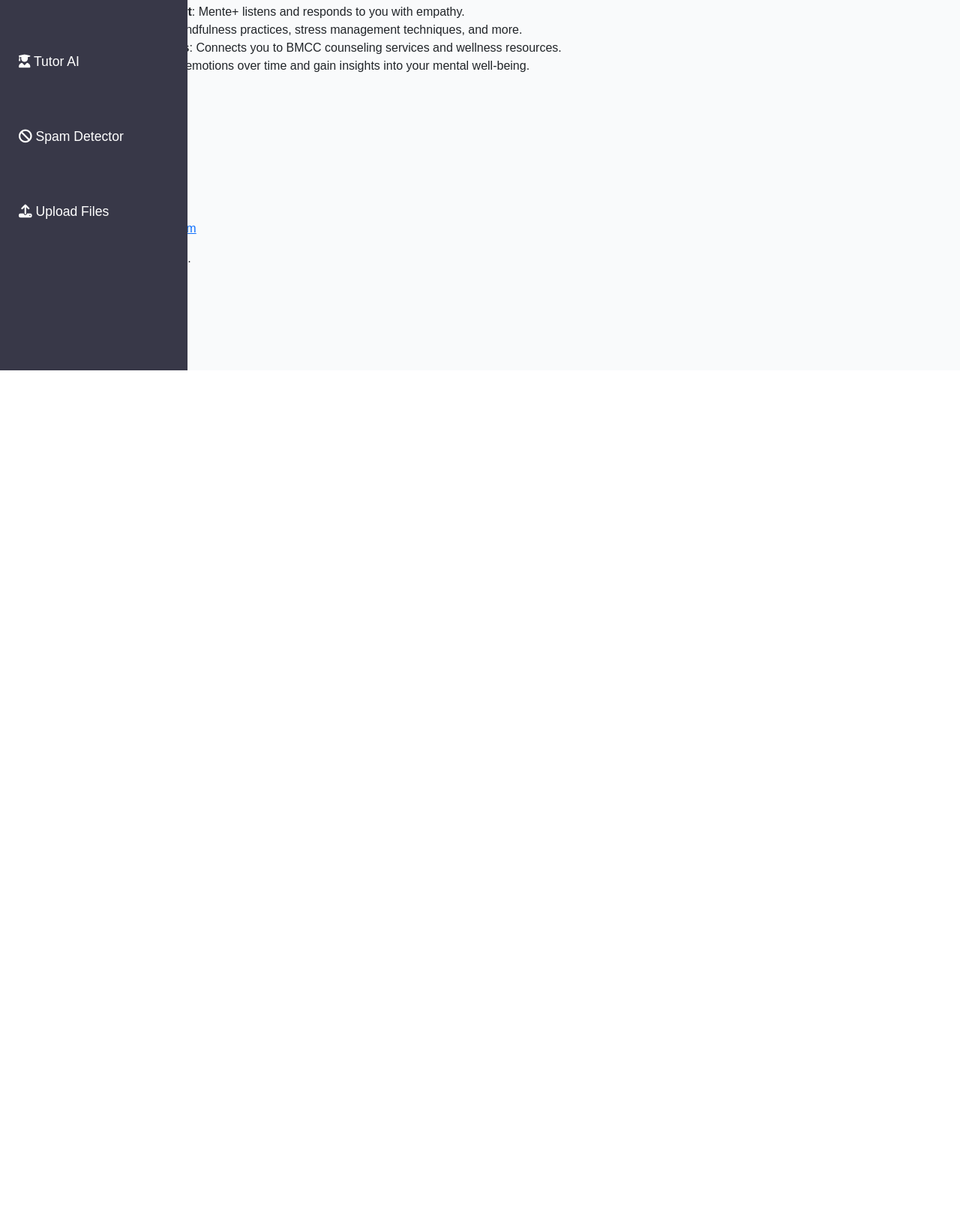
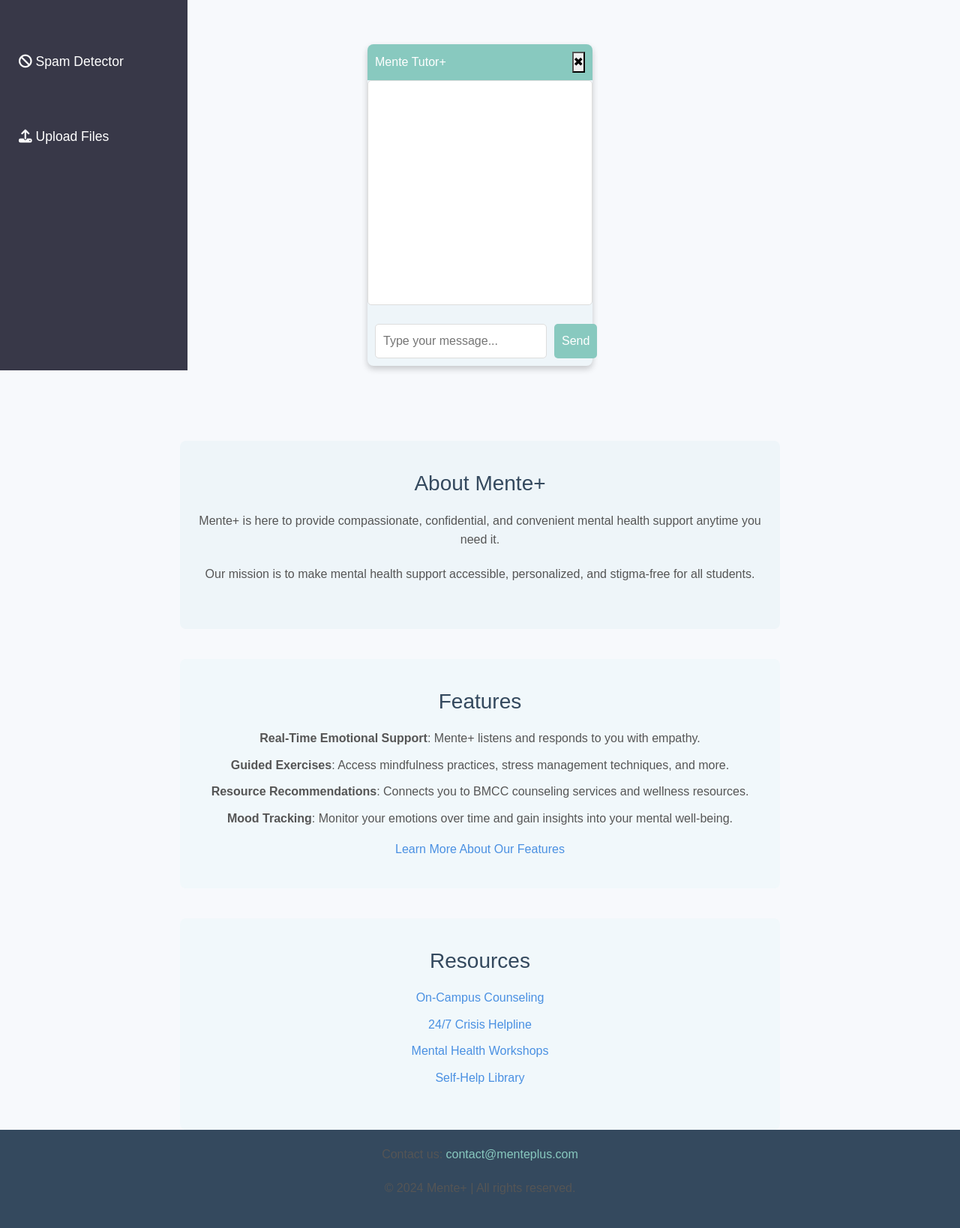
Before and after one commit to TraseRRR98/BMCC_Companion_app, a PHP site: page /tutor/tutor.html in a window 1280 px wide. Shown: the part 306-1944 px from the top of the page at 75% size. Before the commit the page ends 800 px from the top, so only its background shows below. Run offline with PHP 8.4, Linux system fonts and the light colour scheme; some libraries are stand-ins or nearby versions.

Commit message:
Update links in control panel and tutor pages; add initial styles for Tutor AI

```diff
--- a/control_panel/control_panel.php
+++ b/control_panel/control_panel.php
@@ -79,7 +79,7 @@
 
     <div class="sidebar show" id="sidebar">
         <a href="../mente/mente.html"><span class="fas fa-comment-alt"></span> Mental Health Chatbot</a>
-        <a href="#"><span class="fas fa-user-graduate"></span> Tutor AI</a>
+        <a href="../tutor/tutor.html"><span class="fas fa-user-graduate"></span> Tutor AI</a>
         <a href="#"><span class="fas fa-ban"></span> Spam Detector</a>
         <a href="../files/uploader.php"><span class="fas fa-upload"></span> Upload Files</a>
     </div>
--- a/files/uploader.php
+++ b/files/uploader.php
@@ -105,9 +105,9 @@
 
     <!-- Sidebar -->
     <div class="sidebar show" id="sidebar">
-        <a href = "../control_panel/control_panel.html"><span class="fas fa-tachometer-alt"></span> Dashboard</a>
+        <a href = "../control_panel/control_panel.php"><span class="fas fa-tachometer-alt"></span> Dashboard</a>
         <a href="../mente/mente.html"><span class="fas fa-comment-alt"></span> Mental Health Chatbot</a>
-        <a href="#"><span class="fas fa-user-graduate"></span> Tutor AI</a>
+        <a href="../tutor/tutor.html"><span class="fas fa-user-graduate"></span> Tutor AI</a>
         <a href="#"><span class="fas fa-ban"></span> Spam Detector</a>
         <a href="../files/uploader.php"><span class="fas fa-upload"></span> Upload Files</a>
     </div>
--- /dev/null
+++ b/tutor/assets/style.css
@@ -0,0 +1,253 @@
+/* Reset */
+* {
+    margin: 0;
+    padding: 0;
+    box-sizing: border-box;
+}
+
+body {
+    font-family: Arial, sans-serif;
+    color: #333;
+    background-color: #f7f9fc;
+    /* Light, calming background */
+}
+
+/* Header */
+header {
+    color: #f7f9fc;
+    padding: 15px 0;
+    text-align: center;
+}
+
+header .container {
+    width: 90%;
+    max-width: 1200px;
+    margin: 0 auto;
+    display: flex;
+    justify-content: space-between;
+    align-items: center;
+}
+
+header h1 {
+    font-size: 24px;
+}
+
+header nav a {
+    margin-left: 20px;
+    color: #f7f9fc;
+    text-decoration: none;
+    font-size: 16px;
+}
+
+header nav a:hover {
+    text-decoration: underline;
+}
+
+/* Hero Section */
+.hero {
+    background: url('hero-image.jpg') no-repeat center center/cover;
+    color: #f7f9fc;
+    text-align: center;
+    padding: 100px 20px;
+}
+
+.hero-content h2 {
+    font-size: 36px;
+    margin-bottom: 10px;
+}
+
+.hero-content p {
+    font-size: 20px;
+    margin-bottom: 20px;
+}
+
+/* Center Chatbot Section */
+.chatbot-section {
+    display: flex;
+    justify-content: center;
+    align-items: center;
+    padding: 60px 20px;
+}
+
+/* Chatbot Window */
+#chatbot-window {
+    width: 300px;
+    background-color: #eef5f9;
+    border-radius: 8px;
+    box-shadow: 0px 4px 8px rgba(0, 0, 0, 0.2);
+    display: flex;
+    flex-direction: column;
+}
+
+#chatbot-header {
+    background-color: #88c9bf;
+    color: white;
+    padding: 10px;
+    border-top-left-radius: 8px;
+    border-top-right-radius: 8px;
+    display: flex;
+    justify-content: space-between;
+    align-items: center;
+}
+
+#chatbox {
+    background-color: white;
+    padding: 15px;
+    border-radius: 5px;
+    height: 300px;
+    overflow-y: auto;
+    margin-bottom: 15px;
+    border: 1px solid #ddd;
+}
+
+/* Chat Message Styling */
+.message-container {
+    display: flex;
+    align-items: flex-start;
+    margin-bottom: 10px;
+}
+
+.message-container.user .profile-icon {
+    margin-right: 10px;
+}
+
+.message-container.bot .profile-icon {
+    margin-left: 10px;
+}
+
+.profile-icon {
+    width: 30px;
+    height: 30px;
+    border-radius: 50%;
+    background-color: #88c9bf;
+    display: flex;
+    align-items: center;
+    justify-content: center;
+    font-size: 14px;
+    color: white;
+}
+
+.user .profile-icon {
+    background-color: #4a90e2;
+}
+
+.message-content {
+    background-color: #f1f1f1;
+    padding: 10px;
+    border-radius: 8px;
+    max-width: 80%;
+}
+
+.user .message-content {
+    background-color: #d1e7ff;
+    border-top-right-radius: 0;
+}
+
+.bot .message-content {
+    background-color: #e1f5e9;
+    border-top-left-radius: 0;
+}
+
+/* Input Form */
+#chatForm {
+    display: flex;
+    gap: 10px;
+    padding: 10px;
+}
+
+#userInput {
+    flex-grow: 1;
+    padding: 10px;
+    border: 1px solid #ddd;
+    border-radius: 5px;
+}
+
+#chatForm button {
+    padding: 10px;
+    background-color: #88c9bf;
+    color: white;
+    border: none;
+    border-radius: 5px;
+    cursor: pointer;
+}
+
+#chatForm button:hover {
+    background-color: #76b0a9;
+}
+
+/* General Section Styling */
+section {
+    padding: 60px 20px;
+    max-width: 800px;
+    margin: 0 auto;
+    text-align: center;
+}
+
+h3 {
+    font-size: 28px;
+    margin-bottom: 20px;
+    color: #34495e;
+}
+
+p {
+    font-size: 16px;
+    line-height: 1.6;
+    color: #555;
+    margin-bottom: 20px;
+}
+
+ul {
+    list-style: none;
+    padding: 0;
+    margin-top: 20px;
+}
+
+ul li {
+    font-size: 16px;
+    line-height: 1.6;
+    color: #555;
+    margin-bottom: 10px;
+}
+
+/* Specific Section Backgrounds */
+.about {
+    background-color: #eef5f9;
+    padding: 40px 20px;
+    border-radius: 8px;
+    margin-top: 40px;
+}
+
+.features,
+.resources {
+    background-color: #f1f8fb;
+    padding: 40px 20px;
+    border-radius: 8px;
+    margin-top: 40px;
+}
+
+/* Link Styling */
+a {
+    color: #4a90e2;
+    text-decoration: none;
+}
+
+a:hover {
+    text-decoration: underline;
+}
+
+/* Footer */
+footer {
+    background-color: #34495e;
+    color: #f7f9fc;
+    padding: 20px;
+    text-align: center;
+}
+
+footer a {
+    color: #88c9bf;
+    text-decoration: none;
+}
+
+footer a:hover {
+    text-decoration: underline;
+}
--- a/tutor/tutor.html
+++ b/tutor/tutor.html
@@ -50,9 +50,8 @@
     <div class="sidebar show" id="sidebar">
         <a href="../control_panel/control_panel.html"><span class="fas fa-tachometer-alt"></span> Dashboard</a>
         <a href="../mente/mente.html"><span class="fas fa-comment-alt"></span> Mental Health Chatbot</a>
-        <a href="#"><span class="fas fa-user-graduate"></span> Tutor AI</a>
         <a href="#"><span class="fas fa-ban"></span> Spam Detector</a>
-        <a href="#"><span class="fas fa-upload"></span> Upload Files</a>
+        <a href="../files/uploader.php"><span class="fas fa-upload"></span> Upload Files</a>
     </div>
 
     <!-- Second Sidebar -->
@@ -167,7 +166,7 @@
         <p>&copy; 2024 Mente+ | All rights reserved.</p>
     </footer>
 
-    <script src="tutor.js"></script>
+    <script src="../tutor/tutor.js"></script>
 
     <script src="../js/jquery.min.js"></script>
     <script src="../js/bootstrap/bootstrap.bundle.min.js"></script>
```
